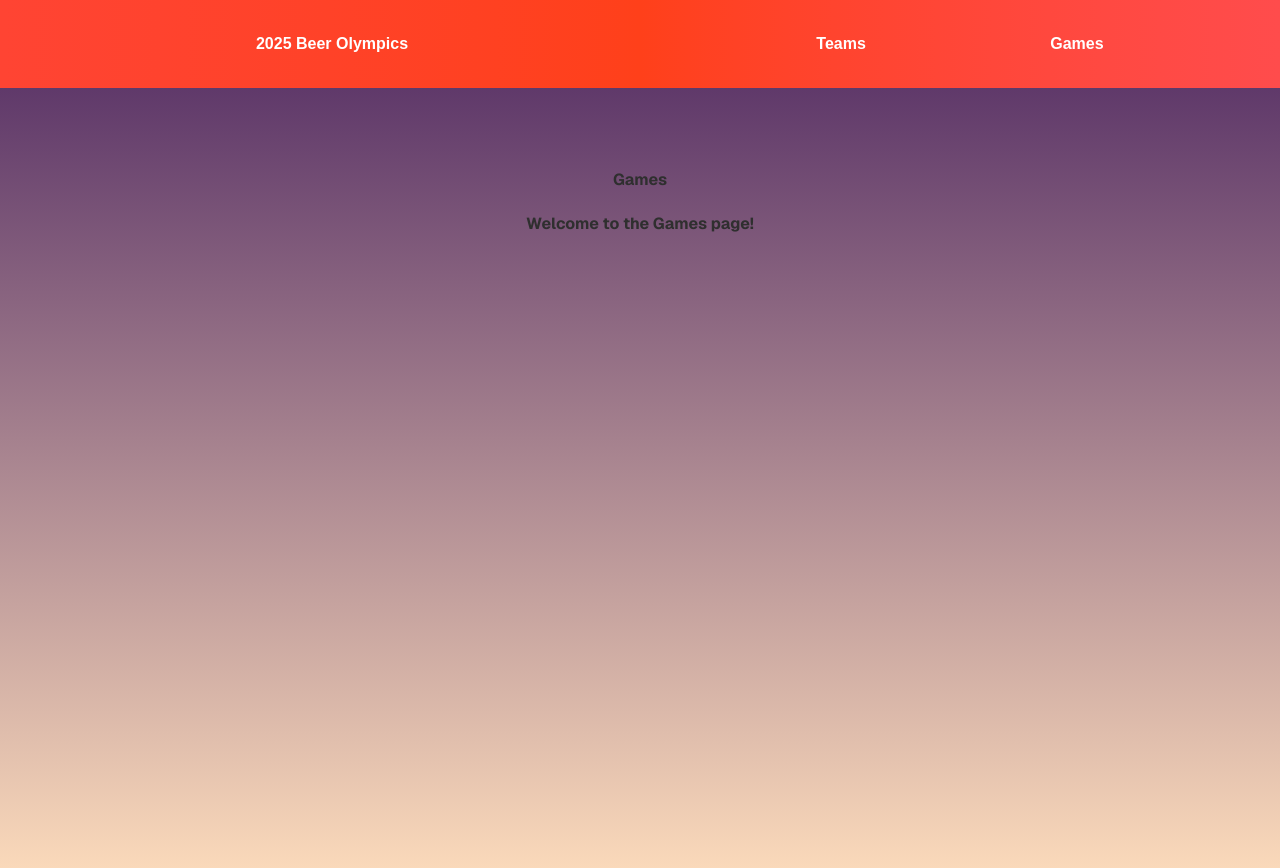
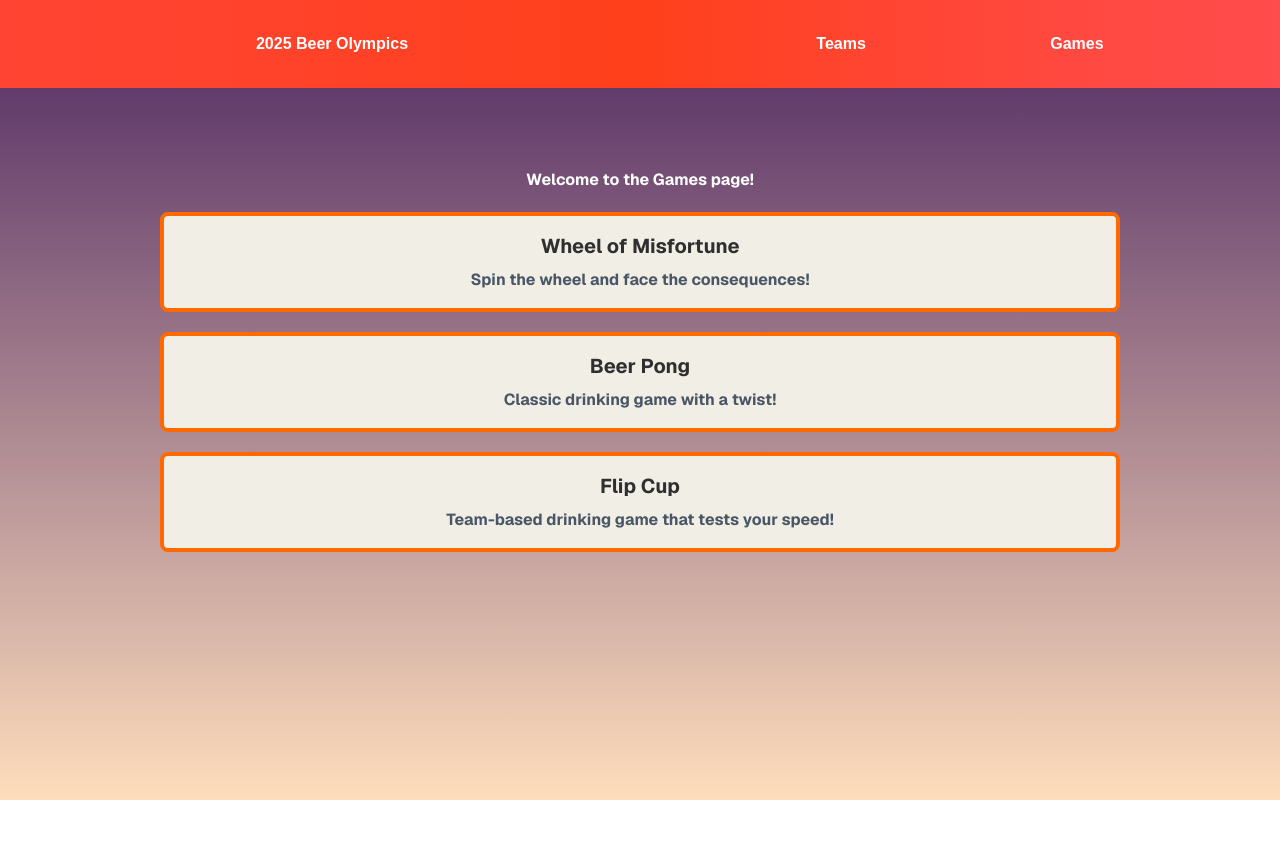
Before and after one commit to acrks/beer-olympics, a Next.js app: page /games in a window 1280 px wide. Shown: the top 868 px of the page. After the commit the page ends 800 px from the top, so only its background shows below. Built offline with nearby package versions, Linux system fonts and the light colour scheme.

Commit message:
Building out games portion of site

```diff
--- /dev/null
+++ b/app/games/beer-pong/page.tsx
@@ -0,0 +1,12 @@
+import React from 'react';
+
+const BeerPongPage: React.FC = () => {
+    return (
+        <div className='' >
+            <h1>Beer Pong</h1>
+            <p>Welcome to the Beer Pong game!</p>
+        </div>
+    );
+};
+
+export default BeerPongPage;
--- /dev/null
+++ b/app/games/flip-cup/page.tsx
@@ -0,0 +1,12 @@
+import React from 'react';
+
+const FlipCupPage: React.FC = () => {
+    return (
+        <div className='' >
+            <h1>Flip Cup</h1>
+            <p>Welcome to the Flip Cup game!</p>
+        </div>
+    );
+};
+
+export default FlipCupPage;
--- a/app/games/page.tsx
+++ b/app/games/page.tsx
@@ -1,10 +1,23 @@
 import React from 'react';
+import GameCard from '@/components/game-card';
+
+const games = [
+    { title: 'Wheel of Misfortune', description: 'Spin the wheel and face the consequences!', gameURL: '/games/wheel-of-misfortune' },
+    { title: 'Beer Pong', description: 'Classic drinking game with a twist!', gameURL: '/games/beer-pong' },
+    { title: 'Flip Cup', description: 'Team-based drinking game that tests your speed!', gameURL: '/games/flip-cup' },
+];
 
 const GamesPage: React.FC = () => {
     return (
-        <div className="items-center justify-items-center min-h-screen pb-20 pt-20 gap-16 font-[family-name:var(--font-geist-sans)] space-y-5">
-            <h1>Games</h1>
-            <p>Welcome to the Games page!</p>
+        <div className="items-center justify-items-center pb-20 pt-20 gap-16 font-[family-name:var(--font-geist-sans)] space-y-5">
+            <p className='text-white'>Welcome to the Games page!</p>
+        {games.map((game, index) => (
+                <GameCard
+                    key={index}
+                    title={game.title}
+                    description={game.description}
+                    gameURL={game.gameURL}
+                />))}
         </div>
     );
 };
--- /dev/null
+++ b/app/games/wheel-of-misfortune/page.tsx
@@ -0,0 +1,22 @@
+import React from 'react';
+
+const options = [
+    'Gals Drink',
+    'Guys Drink',
+    'Skip a Turn',
+    'Take a Shot',
+    'You Drink',
+    'Pick a Teammate to Drink',
+    'Pick an Opposing Team Member to Drink'
+];
+
+const WheelOfMisfortunePage: React.FC = () => {
+    return (
+        <div className='text-white' >
+            <h1>Wheel of Misfortune</h1>
+            <p>Welcome to the Wheel of Misfortune game!</p>
+        </div>
+    );
+};
+
+export default WheelOfMisfortunePage;
--- a/app/layout.tsx
+++ b/app/layout.tsx
@@ -26,7 +26,7 @@ export default function RootLayout({
   return (
     <html lang="en">
       <body
-        className={`${geistSans.variable} ${geistMono.variable} antialiased`}
+        className={`min-h-screen ${geistSans.variable} ${geistMono.variable} antialiased`}
       >
         <Header />
         {children}
--- a/app/page.tsx
+++ b/app/page.tsx
@@ -1,9 +1,8 @@
-import Hero from "@/components/hero";
 import Image from "next/image";
 
 export default function Home() {
   return (
-    <div className="items-center justify-items-center min-h-screen pb-20 pt-20 gap-16 font-[family-name:var(--font-geist-sans)] space-y-5">
+    <div className="items-center justify-items-center pb-20 pt-20 gap-16 font-[family-name:var(--font-geist-sans)] space-y-5">
             <div className="w-full p-4 rounded-t-lg flex flex-row items-center justify-evenly">
             <p className="text-lg text-white">Blood.</p>
             <p className="text-lg text-white">Sweat.</p>
--- a/app/teams/page.tsx
+++ b/app/teams/page.tsx
@@ -9,7 +9,7 @@ const countries = [
 ];
 const TeamPage: React.FC = () => {
     return (
-        <div className="items-center justify-items-center min-h-screen pb-20 pt-20 gap-16 font-[family-name:var(--font-geist-sans)] space-y-5">
+        <div className="items-center justify-items-center pb-20 pt-20 gap-16 font-[family-name:var(--font-geist-sans)] space-y-5">
             {countries.map((country, index) => (
                 <CountryCard flagUrl={country.flagUrl} key={index} countryName={country.name} />
             ))}
--- /dev/null
+++ b/components/game-card.tsx
@@ -0,0 +1,29 @@
+"use client";
+
+import React from 'react';
+import { useRouter } from 'next/navigation';
+
+interface GameCardProps {
+    title: string;
+    description: string;
+    gameURL: string;
+}
+
+
+const GameCard: React.FC<GameCardProps> = ({ title, description, gameURL }) => {
+    const router = useRouter();
+    const handleClick = () => {
+        router.push(gameURL); // Replace with your desired route
+      };
+    return (
+        <div
+            className="w-3/4 bg-[#f0eee5] border-4 border-orange-500 rounded-lg p-4 flex flex-col items-center hover:shadow-lg transition-shadow cursor-pointer"
+            onClick={handleClick}
+        >
+            <h2 className="text-xl font-bold mb-2">{title}</h2>
+            <p className="text-gray-600">{description}</p>
+        </div>
+    );
+};
+
+export default GameCard;
```
